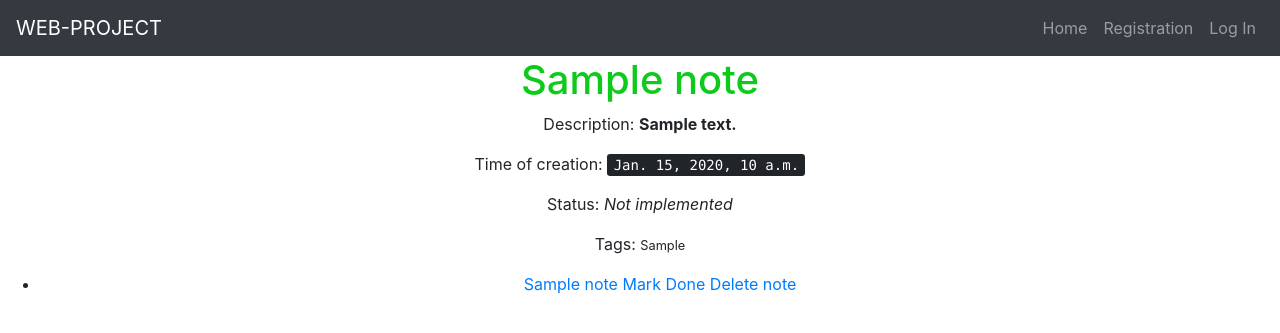
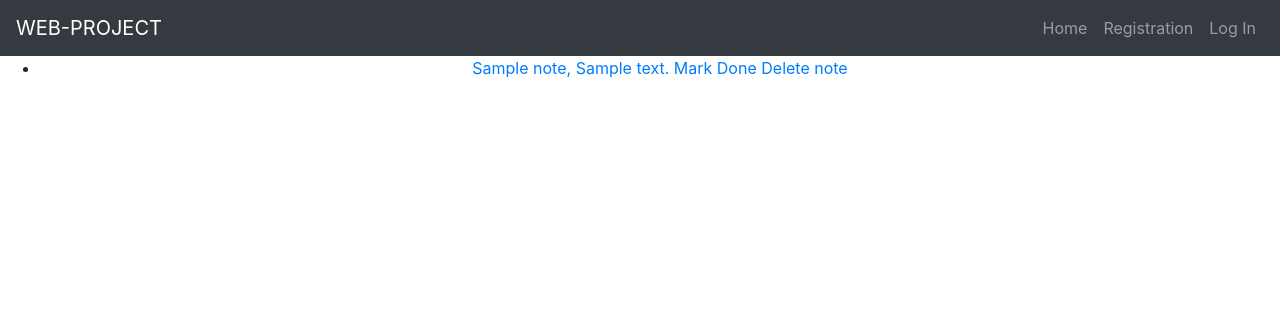
Before and after one commit to LeadShadow/Web6Project, a Django app: template webproject/project/templates/project/detail_note.html in a window 1280 px wide. Shown: the top 333 px of the page. Run offline with Django 3.2, Linux system fonts and the light colour scheme; the template is opened without the code that fills it: most values are stand-ins (such as "Sample title", 1, 10 or a date in 2020); some libraries are stand-ins or nearby versions.

Commit message:
note list

```diff
--- a/webproject/project/templates/project/detail_note.html
+++ b/webproject/project/templates/project/detail_note.html
@@ -10,31 +10,13 @@
 
 {% block content %}
 
-{% if error %}
-<div>
-  <mark>{{ error }}</mark>
-</div>
-{% endif %}
-<form method="GET" action="{% url 'detail_note' %}">
-  {% csrf_token %}
-<h1>{{note.name}}</h1>
-<p>Description: <b>{{note.description}}</b></p>
-<p>Time of creation: <kbd>{{note.created}}</kbd></p>
-{% if note.done %}
-<p>Status: <ins>Completed</ins></p>
-{% else %}
-<p>Status: <i>Not implemented</i></p>
-{% endif %}
-
-<p>Tags: <small>
-  {{ note.list_tags }}
-</small></p>
   {% for note in notes%}
       <ul>
         <li>
           {%if not note.done%}
           <a href="{% url 'detail_note' %}" role="button" class="outline"
-            >{{note.name}}</a
+            >{{note.name}},
+          {{note.description}}</a
           >
           <a href="{% url 'set_done_note' note.id %}" role="button">Mark Done</a>
           <a href="{% url 'delete_note' note.id %}" role="button" class="contrast"
```
